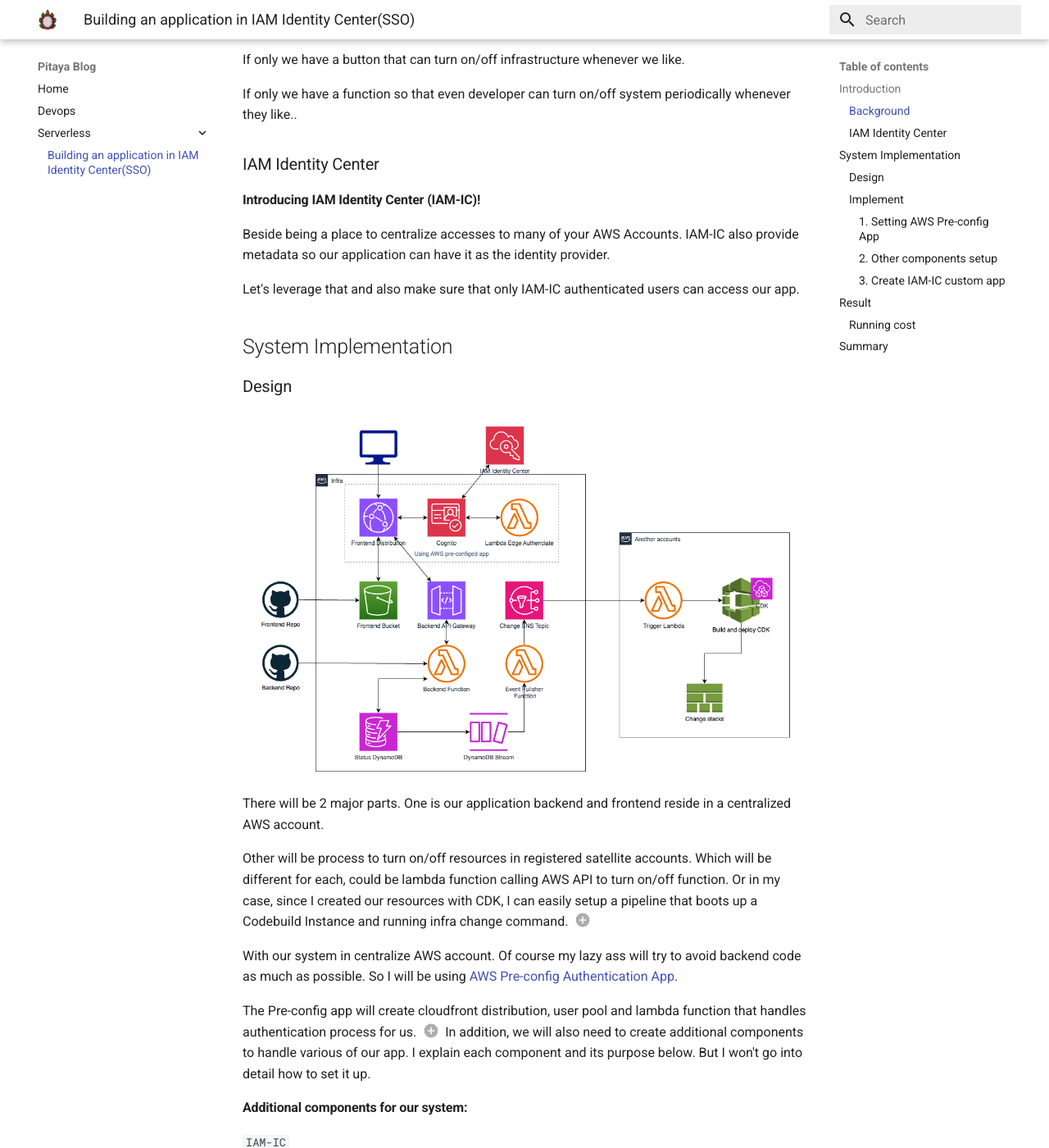
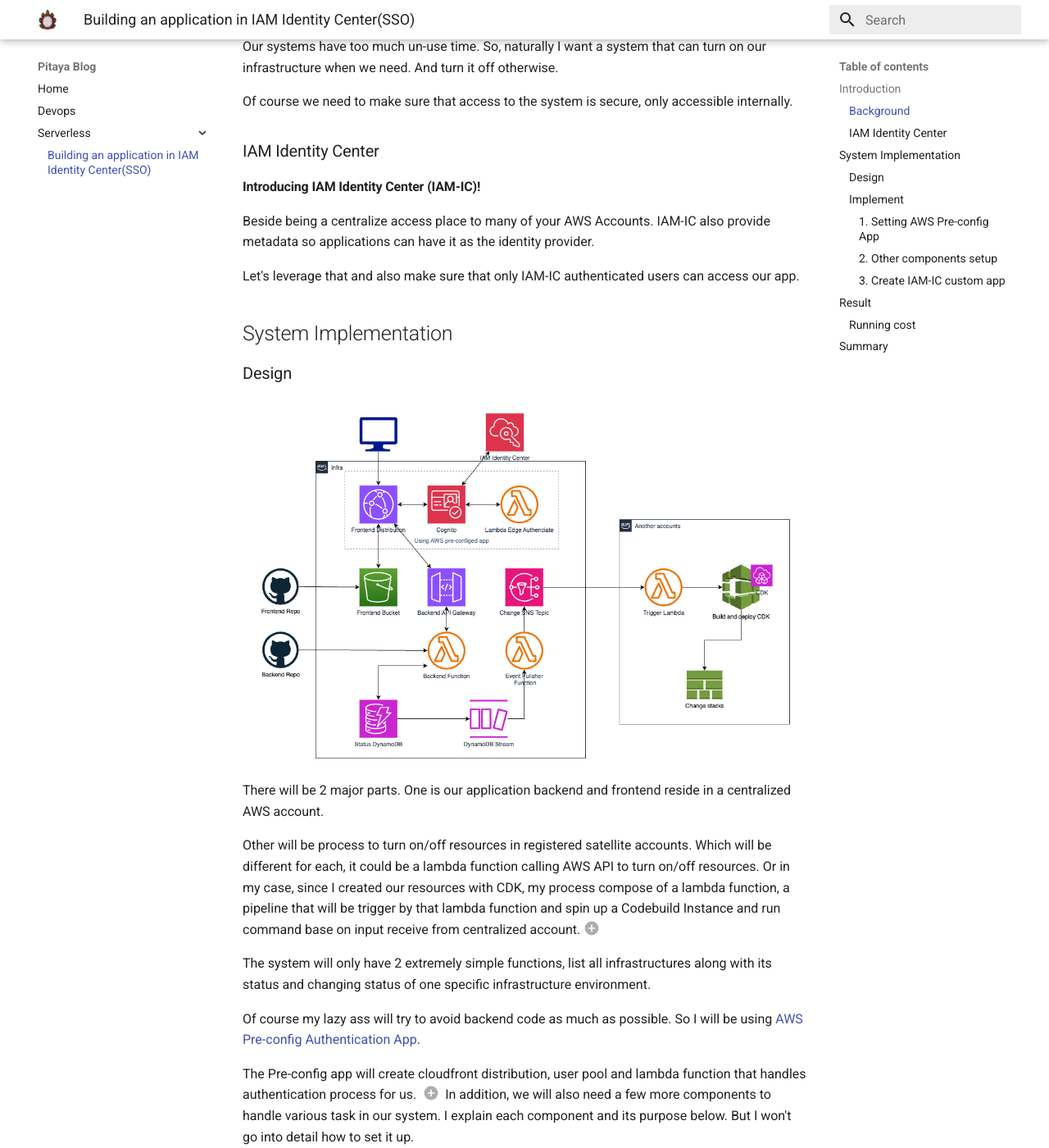
Before and after one commit to pitayapj/pitayapj.github.io, an MkDocs documentation site: the page built from docs/serverless/app-in-iamic/application-in-iamic.md, in a window 1280 px wide and 1400 px high, scrolled down 434 px. Shown: the whole window at 82% size. Built offline with MkDocs 1.6.1 and Material for MkDocs 9.7.7, drawn with Linux system fonts in a browser that asks for light colours; emoji names are drawn with the system emoji font; some of the changed text lies outside the part shown.

Commit message:
fix english

```diff
--- a/docs/serverless/app-in-iamic/application-in-iamic.md
+++ b/docs/serverless/app-in-iamic/application-in-iamic.md
@@ -2,23 +2,21 @@
 
 ## Introduction
 ### Background
-Being working with AWS for so long, its [pillars of well-architect](https://aws.amazon.com/blogs/apn/the-6-pillars-of-the-aws-well-architected-framework/) imprinted into my brain.
+Working with AWS for so long, I think its [pillars of well-architect](https://aws.amazon.com/blogs/apn/the-6-pillars-of-the-aws-well-architected-framework/) imprinted into my brain.
 
-One of it is cost optimization.
+I always find a way to optimizing the cloud resources and one of the optimization aspect will be cost.
 
-Even though I have automation to turn on/off for our services outside business hours.
-Some of our project is going to maintenance phase. Features need to be tested in development and staging environments are not as many anymore.
+Even though I have introduced an automation to turn on/off for our services outside business hours (of course only for Development and Staging environment).
+Some of our projects are going in to maintenance phase, features and new functions need tested are not as many as before.
 
-Our systems have too much un-use time.
+Our systems have too much un-use time. So, naturally I want a system that can turn on our infrastructure when we need.
+And turn it off otherwise.
 
-If only we have a button that can turn on/off infrastructure whenever we like.
-
-If only we have a function so that even developer can turn on/off system periodically whenever they like..
-
+Of course we need to make sure that access to the system is secure, only accessible internally.
 ### IAM Identity Center
 <h4> Introducing IAM Identity Center (IAM-IC)! </h4>
 
-Beside being a place to centralize accesses to many of your AWS Accounts. IAM-IC also provide metadata so our application can have it as the identity provider.
+Beside being a centralize access place to many of your AWS Accounts. IAM-IC also provide metadata so applications can have it as the identity provider.
 
 Let's leverage that and also make sure that only IAM-IC authenticated users can access our app.
 
@@ -27,14 +25,16 @@
 ![AWSDiagram](iamic-app-design.png)
 There will be 2 major parts. One is our application backend and frontend reside in a centralized AWS account.
 
-Other will be process to turn on/off resources in registered satellite accounts. Which will be different for each, could be lambda function calling AWS API to turn on/off function. Or in my case, since I created our resources with CDK, I can easily setup a pipeline that boots up a Codebuild Instance and running infra change command. (1)
+Other will be process to turn on/off resources in registered satellite accounts. Which will be different for each, it could be a lambda function calling AWS API to turn on/off resources. Or in my case, since I created our resources with CDK, my process compose of a lambda function, a pipeline that will be trigger by that lambda function and spin up a Codebuild Instance and run command base on input receive from centralized account.(1)
 { .annotate }
 
 1.  And if setting up turn on/off process is the same for every satellite accounts. You can create Service Catalog, share with the whole Organization for simplicity.
 
-With our system in centralize AWS account. Of course my lazy ass will try to avoid backend code as much as possible. So I will be using [AWS Pre-config Authentication App](https://console.aws.amazon.com/lambda/home?region=us-east-1#/create/app?applicationId=arn:aws:serverlessrepo:us-east-1:520945424137:applications/cloudfront-authorization-at-edge).
+The system will only have 2 extremely simple functions, list all infrastructures along with its status and changing status of one specific infrastructure environment.
 
-The Pre-config app will create cloudfront distribution, user pool and lambda function that handles authentication process for us. (1) In addition, we will also need to create additional components to handle various of our app. I explain each component and its purpose below. But I won't go into detail how to set it up.
+Of course my lazy ass will try to avoid backend code as much as possible. So I will be using [AWS Pre-config Authentication App](https://console.aws.amazon.com/lambda/home?region=us-east-1#/create/app?applicationId=arn:aws:serverlessrepo:us-east-1:520945424137:applications/cloudfront-authorization-at-edge).
+
+The Pre-config app will create cloudfront distribution, user pool and lambda function that handles authentication process for us. (1) In addition, we will also need a few more components to handle various task in our system. I explain each component and its purpose below. But I won't go into detail how to set it up.
 { .annotate }
 
 1. Change to your prefer region before creating the app. Default is us-east-1.
@@ -74,11 +74,11 @@
 
 | Parameter        | Value                          | Note|
 | :----------   | :----------------------------------- |:----|
-| `HttpHeaders` | add backend URL to connect-src part of Content-Security-Policy| This is require if URL of your backend and frontend is different. If not set, you will encounter error when calling backend|
-| `OriginAccessIdentity`|  OAI ID  | Create OAI first then include its ID here |
-| `S3OriginDomainName`| S3 that contain SPA app | S3 origin domain will be in format:<br> **bucket-name**.s3.**region**.amazonaws.com |
-| `RedirectPathSignOut`| A page to redirect user when signed out | I set it to /signedout |
-| `SignOutUrl`| Url that when request, it will sign user out | I set it to /signout |
+| `HttpHeaders` | {  "Content-Security-Policy": "default-src 'none'; img-src 'self'; script-src 'self' https://code.jquery.com https://stackpath.bootstrapcdn.com; style-src 'self' 'unsafe-inline' https://stackpath.bootstrapcdn.com; object-src 'none'; connect-src 'self' https://*.amazonaws.com https://*.amazoncognito.com **https://your-backend-url.com**",  "Strict-Transport-Security": "max-age=31536000; includeSubdomains; preload",  "Referrer-Policy": "same-origin",  "X-XSS-Protection": "1; mode=block",  "X-Frame-Options": "DENY",  "X-Content-Type-Options": "nosniff"} | Add backend URL to connect-src part of Content-Security-Policy if URL of your backend and frontend is different. If not set, you will encounter error when calling backend |
+| `OriginAccessIdentity`|  something like EABCDEFGH123  | Create OAI first then include its ID here |
+| `S3OriginDomainName`| **content-bucket-name**.s3.**ap-northeast-1**.amazonaws.com | S3 origin domain will be in format:<br> **bucket-name**.s3.**region**.amazonaws.com |
+| `RedirectPathSignOut`| I set it to/signedout | A page to redirect user when signed out  |
+| `SignOutUrl`| I set it to /signout | Url that when request, it will sign user out  |
 
 #### 2. Other components setup
 Creating other components, we can use [CDK](https://docs.aws.amazon.com/cdk/v2/guide/getting_started.html) and I highly recommend doing it that way.
@@ -140,12 +140,12 @@
     | `OpenID Connect scopes`| Select everything |
 
 4. Go back to user pool and in App integration tab.
-    * Copy Cognito domain
-    * Append **/saml2/idpresponse** to the domain URL. The result will be something like:<br>
+    * Copy Cognito domain.
+    * Append **/saml2/idpresponse** to the domain URL. The result will be look something like:<br>
     ==https://*cognito-custom-hash*.auth.*region*.amazoncognito.com**/saml2/idpresponse**==
     * Go to IAM-IC tab and paste above value to Application ACS URL
-5. Go back to Cognito tab, copy User pool ID (something like **region_abcdEFGH**)
-    * Append urn:amazon:cognito:sp: before User pool ID so we have a string like: <br>
+5. Go back to Cognito tab, copy User pool ID (ex: **region_abcdEFGH**)
+    * Append `urn:amazon:cognito:sp:` before User pool ID so we have a string like: <br>
     ==urn:amazon:cognito:sp:**region_abcdEFGH**==
     * Paste it to Application SAML audience in IAC-IC tab.
 6. I promise this will be the last settings :sweat_smile:
@@ -166,18 +166,18 @@
 Now we have our own application and able to access it from AWS Portal!!!
 ![Result](result.png)
 
-Clinking it will open new tab to access our application. We can also access our application directly if enter [https://your-frontend-url.com](https://your-frontend-url.com) in our browser. But it will redirect to AWS portal and require user to login before continue.
+Clinking it will open new tab to access our application. We can also access our application directly if enter [https://your-frontend-url.com](https://your-frontend-url.com) in our browser. If not logged in, it will redirect to AWS portal and require user to login before continue.
 ![Result2](result2.png)
 
 ### Running cost
 - Using serverless, plus my system will not have too many requests daily. My estimate is about 5 per day (150 monthly).
 You can say our system is basically free.
 - Using Cognito with SAML will be free as long as you keep the number of users below 50.
-- You do have to pay for route53 host zone. $0.50 per month.
-- Codebuild (in satellite accounts) On-demand might be the most expensive thing ($0.00425 per min). Assuming every time CodeBuild run, it will take 5 minutes. Monthly total will be $0.00425 * 5 * 150 = $3.1875
+- You do have to pay for Route53 host zone for backend and frontend URL. $0.50 per month.
+- Codebuild (in satellite accounts) On-demand might be the most expensive thing ($0.00425 per min). Assuming every time CodeBuild run, it will take 5 minutes. Monthly total will be $0.00425 * 5(min) * 5(times per day) * 30(days) = $3.1875
 - **Total cost**: $0.50 + $3.1875 = $3.6875 (monthly)
 
 ## Summary
-By leveraging serverless technology, we can have a system that help us control infrastructure easier. Not only so, the system also secure and only accessible within AWS Organization.
+Connecting Identities is not my strong point in any mean. But having Cognito (with little help from pre-config app from AWS) makes it so much easier. I'm using IAC-IC as my identity provider but I'm sure setting it up with other IDPs (Google Workspace, Microsoft AD, ..) is the same.
 
 The estimated monthly cost is kept under $4, and with hundreds of dollars saved from turning off Development and Staging environment. I'm sure the system is extremely cost-effective, align perfectly with AWS pillar of well-architect.
```
Also changed, not shown: other parts of docs/serverless/app-in-iamic/application-in-iamic.md (+1 -1 lines).
